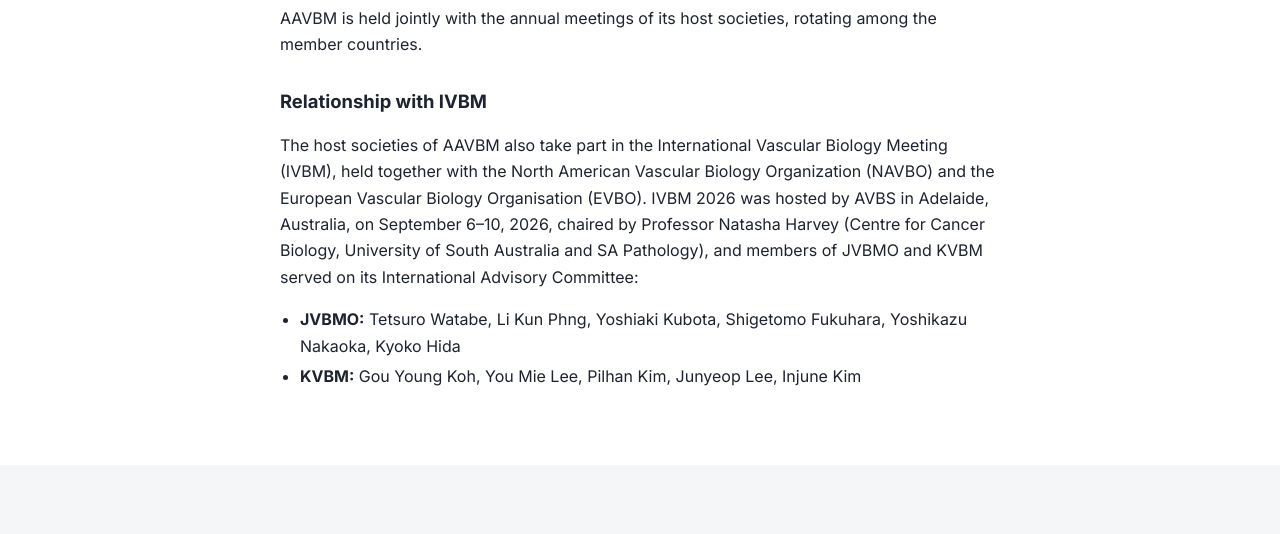
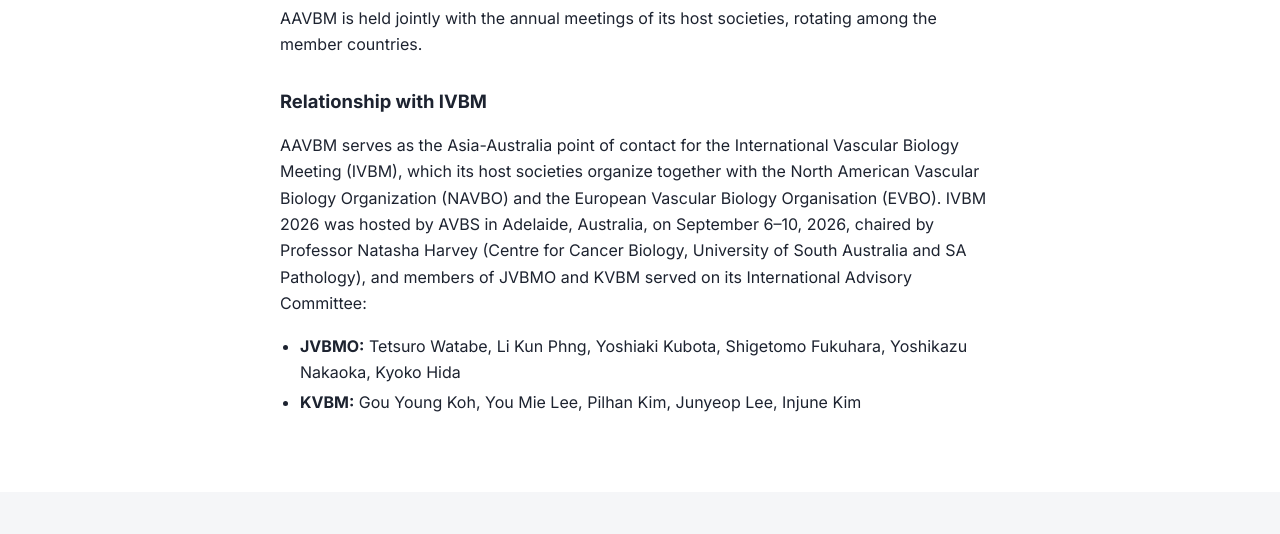
Before and after one commit to jvbmorg/jvbmorg.github.io, a plain HTML site: page index.html in a window 1280 px wide. Shown: the part 800-1334 px from the top of the page. Drawn offline with Linux system fonts and the light colour scheme.

Commit message:
Describe AAVBM as the Asia-Australia point of contact for IVBM
Co-Authored-By: Claude Opus 5.5 <noreply@anthropic.com>

```diff
--- a/index.html
+++ b/index.html
@@ -42,7 +42,7 @@
         <p>The Asia-Australia Vascular Biology Meeting (AAVBM) was launched in 2015 with three Asia-Australia countries: Australia, Japan and the Republic of Korea. Its programs bring together renowned speakers and early-career researchers to discuss vascular biology at every level, from basic mechanisms to translational research.</p>
         <p>AAVBM is held jointly with the annual meetings of its host societies, rotating among the member countries.</p>
         <h3 class="sub">Relationship with IVBM</h3>
-        <p>The host societies of AAVBM also take part in the International Vascular Biology Meeting (IVBM), held together with the North American Vascular Biology Organization (NAVBO) and the European Vascular Biology Organisation (EVBO). IVBM 2026 was hosted by AVBS in Adelaide, Australia, on September 6&ndash;10, 2026, chaired by Professor Natasha Harvey (Centre for Cancer Biology, University of South Australia and SA Pathology), and members of JVBMO and KVBM served on its International Advisory Committee:</p>
+        <p>AAVBM serves as the Asia-Australia point of contact for the International Vascular Biology Meeting (IVBM), which its host societies organize together with the North American Vascular Biology Organization (NAVBO) and the European Vascular Biology Organisation (EVBO). IVBM 2026 was hosted by AVBS in Adelaide, Australia, on September 6&ndash;10, 2026, chaired by Professor Natasha Harvey (Centre for Cancer Biology, University of South Australia and SA Pathology), and members of JVBMO and KVBM served on its International Advisory Committee:</p>
         <ul class="committee">
           <li><strong>JVBMO:</strong> Tetsuro Watabe, Li Kun Phng, Yoshiaki Kubota, Shigetomo Fukuhara, Yoshikazu Nakaoka, Kyoko Hida</li>
           <li><strong>KVBM:</strong> Gou Young Koh, You Mie Lee, Pilhan Kim, Junyeop Lee, Injune Kim</li>
```
